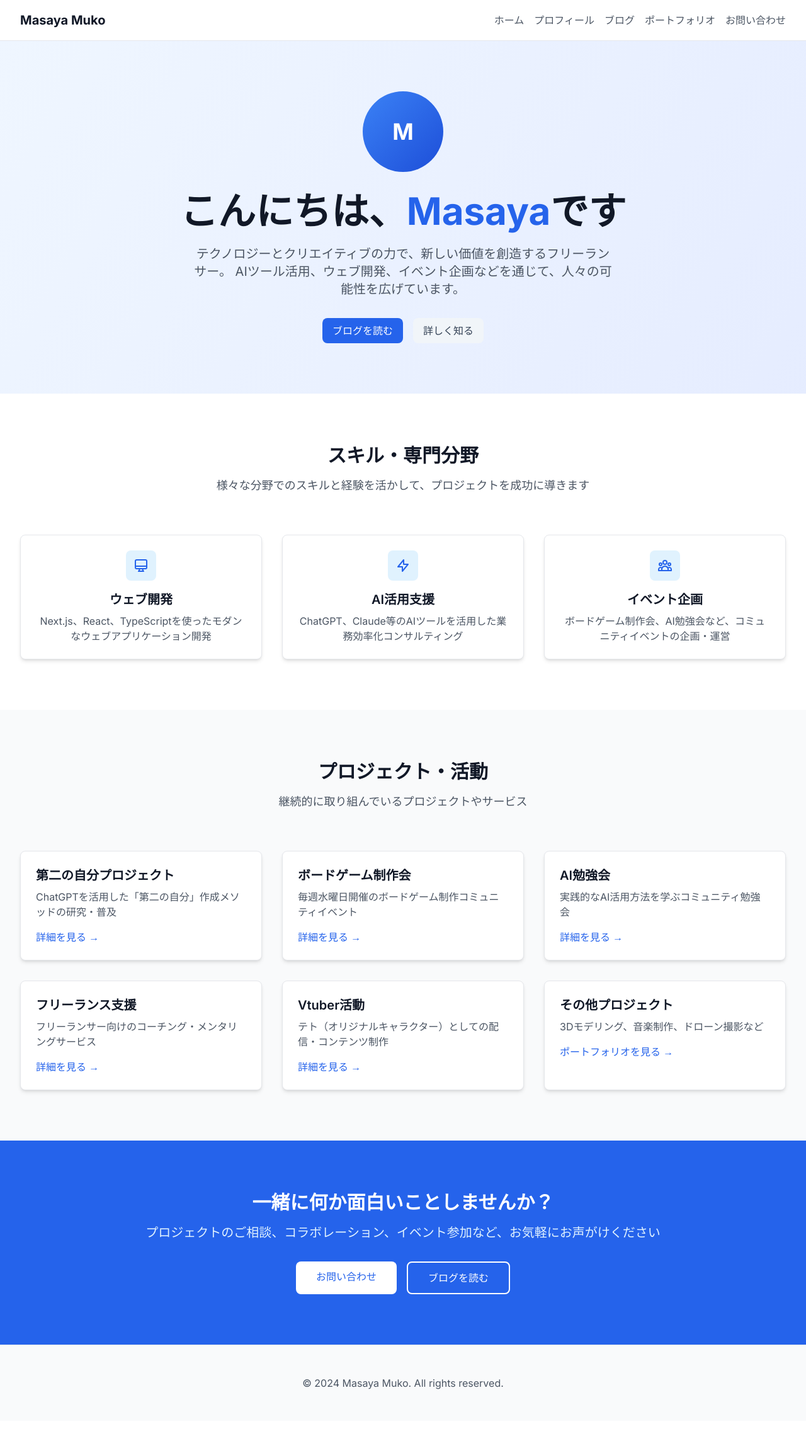
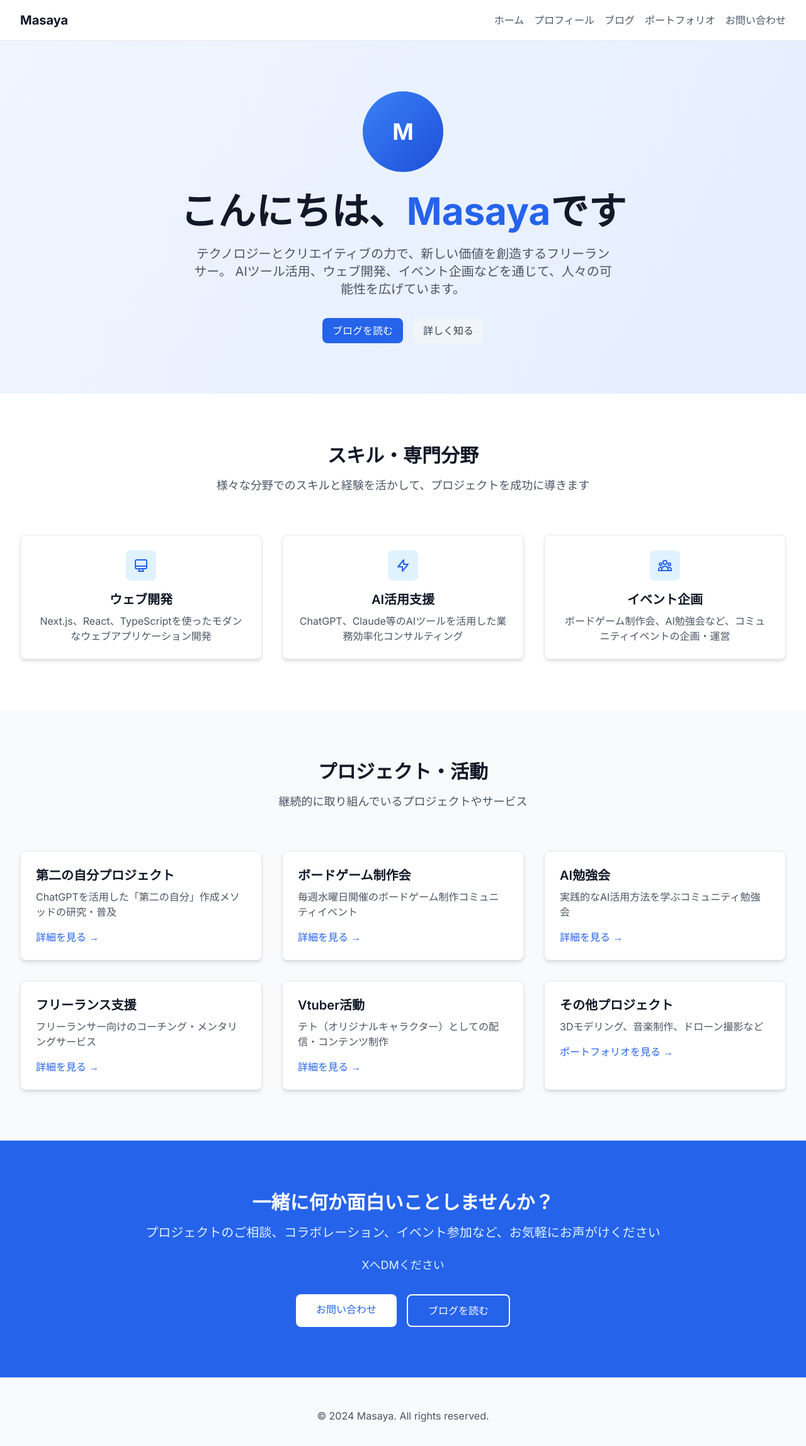
Before and after one commit to AI-am-I-AI-community/wed_bgnight, a Next.js app: page / in a window 1280 px wide. Shown: the top 2296 px of the page at 63% size. Before the commit the page ends 2256 px from the top, so only its background shows below. Built offline with nearby package versions, Linux system fonts and the light colour scheme.

Commit message:
Update site: Change name to Masaya only, update contact to X DM

```diff
--- a/src/app/layout.tsx
+++ b/src/app/layout.tsx
@@ -5,7 +5,7 @@ import './globals.css'
 const inter = Inter({ subsets: ['latin'] })
 
 export const metadata: Metadata = {
-  title: 'Masaya Muko - フリーランサー & クリエイター',
+  title: 'Masaya - フリーランサー & クリエイター',
   description: 'テクノロジーとクリエイティブの力で新しい価値を創造するフリーランサー。AIツール活用、ウェブ開発、イベント企画を通じて人々の可能性を広げています。',
 }
 
@@ -21,7 +21,7 @@ export default function RootLayout({
           <div className="max-w-7xl mx-auto px-4 sm:px-6 lg:px-8">
             <div className="flex justify-between h-16">
               <div className="flex items-center">
-                <h1 className="text-xl font-bold text-gray-900">Masaya Muko</h1>
+                <h1 className="text-xl font-bold text-gray-900">Masaya</h1>
               </div>
               <div className="flex items-center space-x-4">
                 <a href="/" className="text-gray-600 hover:text-gray-900">ホーム</a>
@@ -37,7 +37,7 @@ export default function RootLayout({
         <footer className="bg-gray-50 border-t">
           <div className="max-w-7xl mx-auto py-12 px-4 sm:px-6 lg:px-8">
             <div className="text-center text-gray-600">
-              <p>&copy; 2024 Masaya Muko. All rights reserved.</p>
+              <p>&copy; 2024 Masaya. All rights reserved.</p>
             </div>
           </div>
         </footer>
--- a/src/app/page.tsx
+++ b/src/app/page.tsx
@@ -163,13 +163,16 @@ export default function Home() {
           <h2 className="text-3xl font-bold text-white mb-4">
             一緒に何か面白いことしませんか？
           </h2>
-          <p className="text-xl text-primary-100 mb-8">
+          <p className="text-xl text-primary-100 mb-6">
             プロジェクトのご相談、コラボレーション、イベント参加など、お気軽にお声がけください
           </p>
+          <p className="text-lg text-primary-100 mb-8">
+            XへDMください
+          </p>
           <div className="flex flex-col sm:flex-row gap-4 justify-center">
-            <Link href="/contact" className="bg-white text-primary-600 hover:bg-gray-100 font-medium py-3 px-8 rounded-lg transition-colors">
+            <a href="https://x.com/MasayaToAi" target="_blank" rel="noopener noreferrer" className="bg-white text-primary-600 hover:bg-gray-100 font-medium py-3 px-8 rounded-lg transition-colors">
               お問い合わせ
-            </Link>
+            </a>
             <Link href="/blog" className="border-2 border-white text-white hover:bg-white hover:text-primary-600 font-medium py-3 px-8 rounded-lg transition-colors">
               ブログを読む
             </Link>
```
